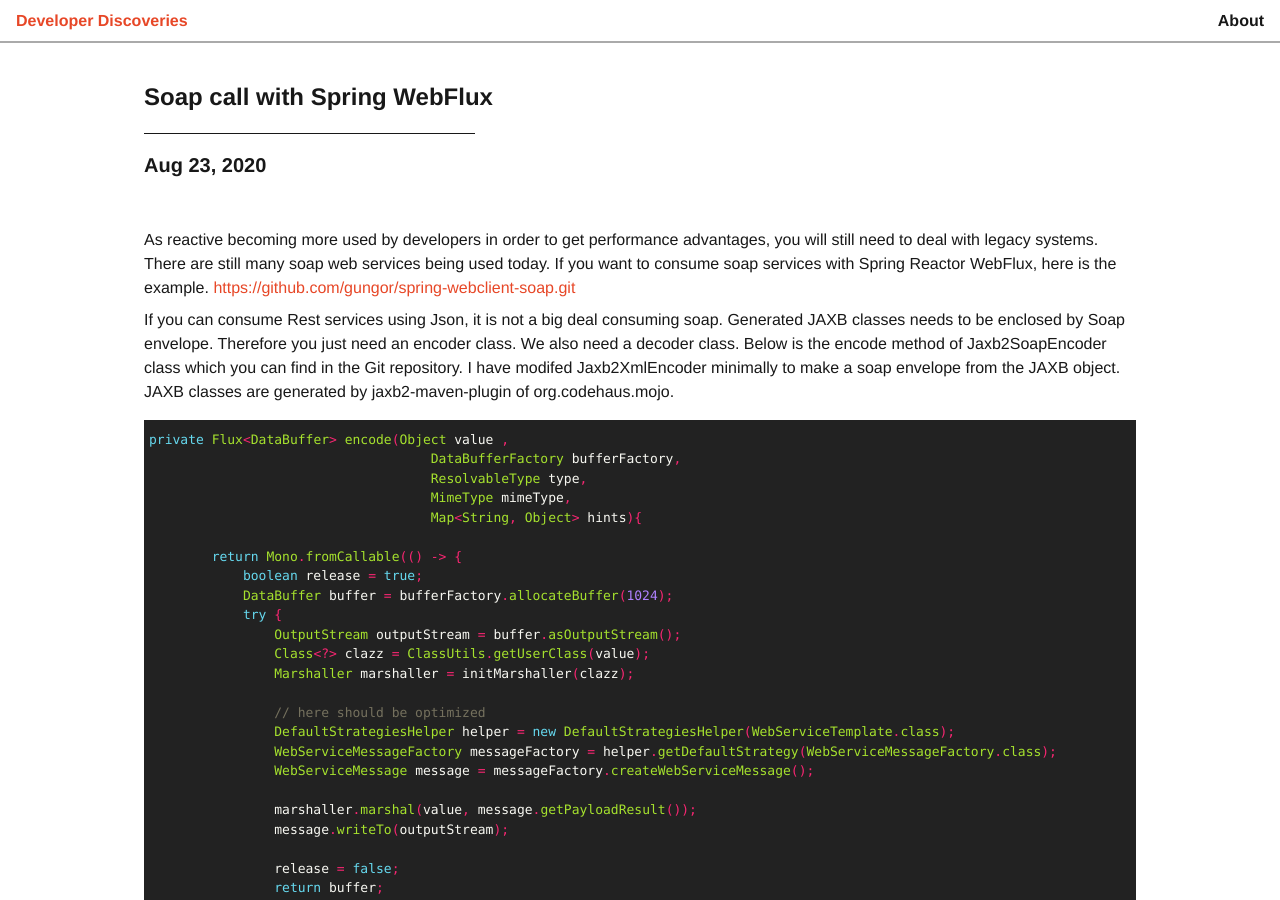
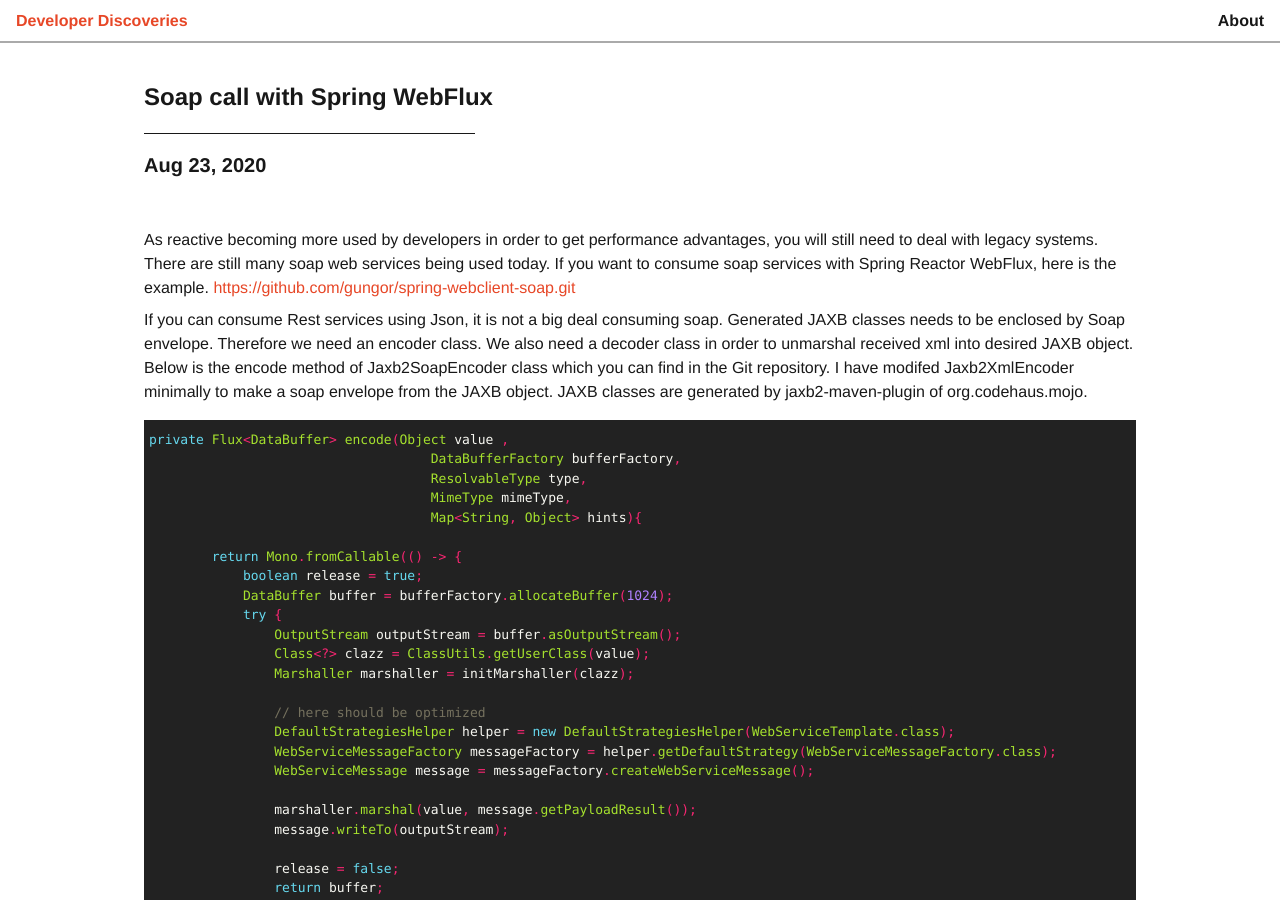
Before and after one commit to gungor/gungor.github.io, a Jekyll site: the page built from _posts/2020-08-23-soap-call-with-spring-webflux.markdown, in a window 1280 px wide and 900 px high. Built offline with Jekyll 4.4.1, drawn with Linux system fonts in a browser that asks for light colours.

Commit message:
soap webflux updated

```diff
--- a/_posts/2020-08-23-soap-call-with-spring-webflux.markdown
+++ b/_posts/2020-08-23-soap-call-with-spring-webflux.markdown
@@ -10,7 +10,7 @@ There are still many soap web services being used today. If you want to consume
 
 If you can consume Rest services using Json, it is not a big deal consuming soap.
 Generated JAXB classes needs to be enclosed by Soap envelope.
-Therefore you just need an encoder class. We also need a decoder class.
+Therefore we need an encoder class. We also need a decoder class in order to unmarshal received xml into desired JAXB object.
 Below is the encode method of Jaxb2SoapEncoder class which you can find in the Git repository. I have modifed Jaxb2XmlEncoder minimally to make a soap envelope
 from the JAXB object. JAXB classes are generated by jaxb2-maven-plugin of org.codehaus.mojo.
 
```
